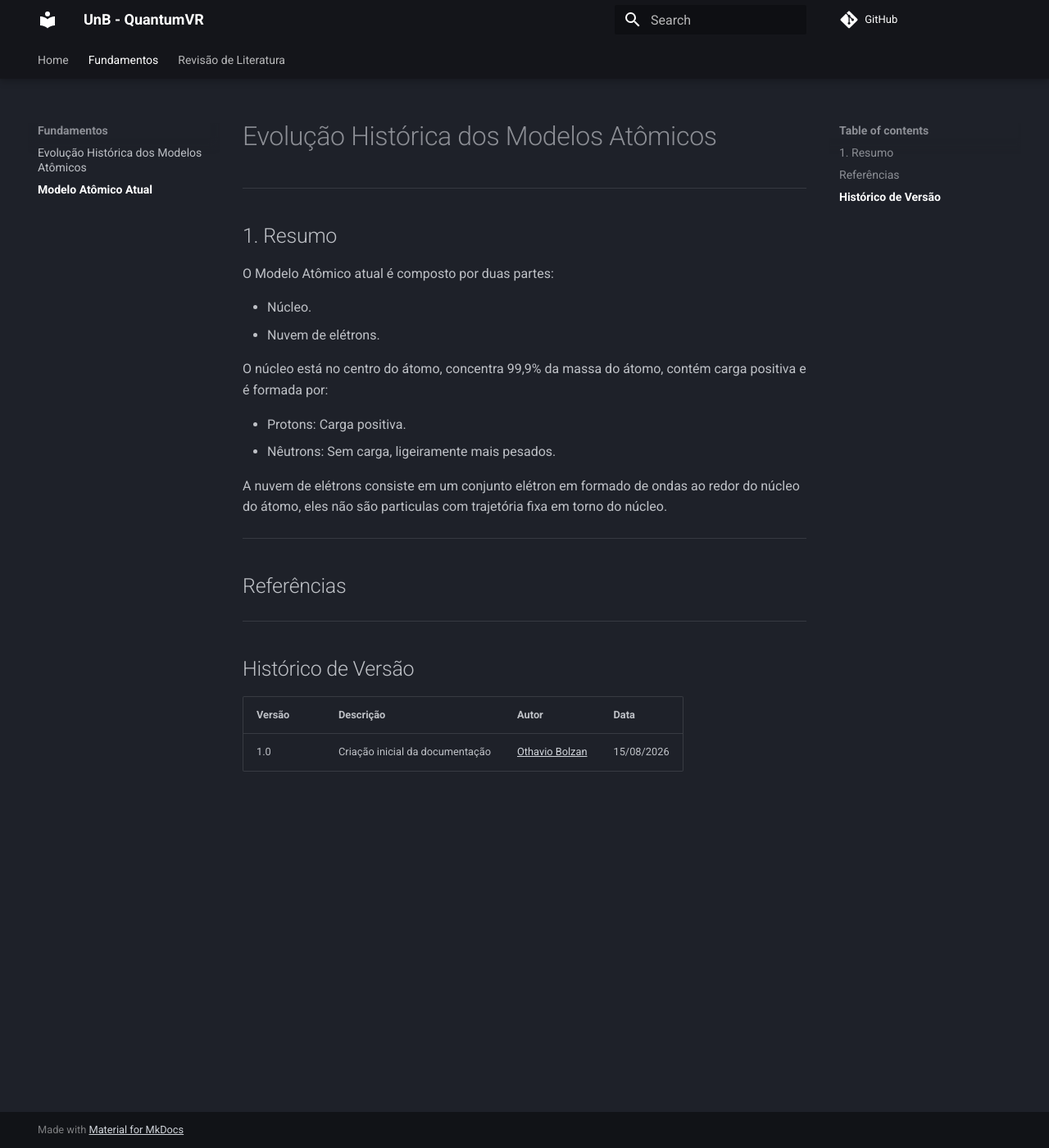
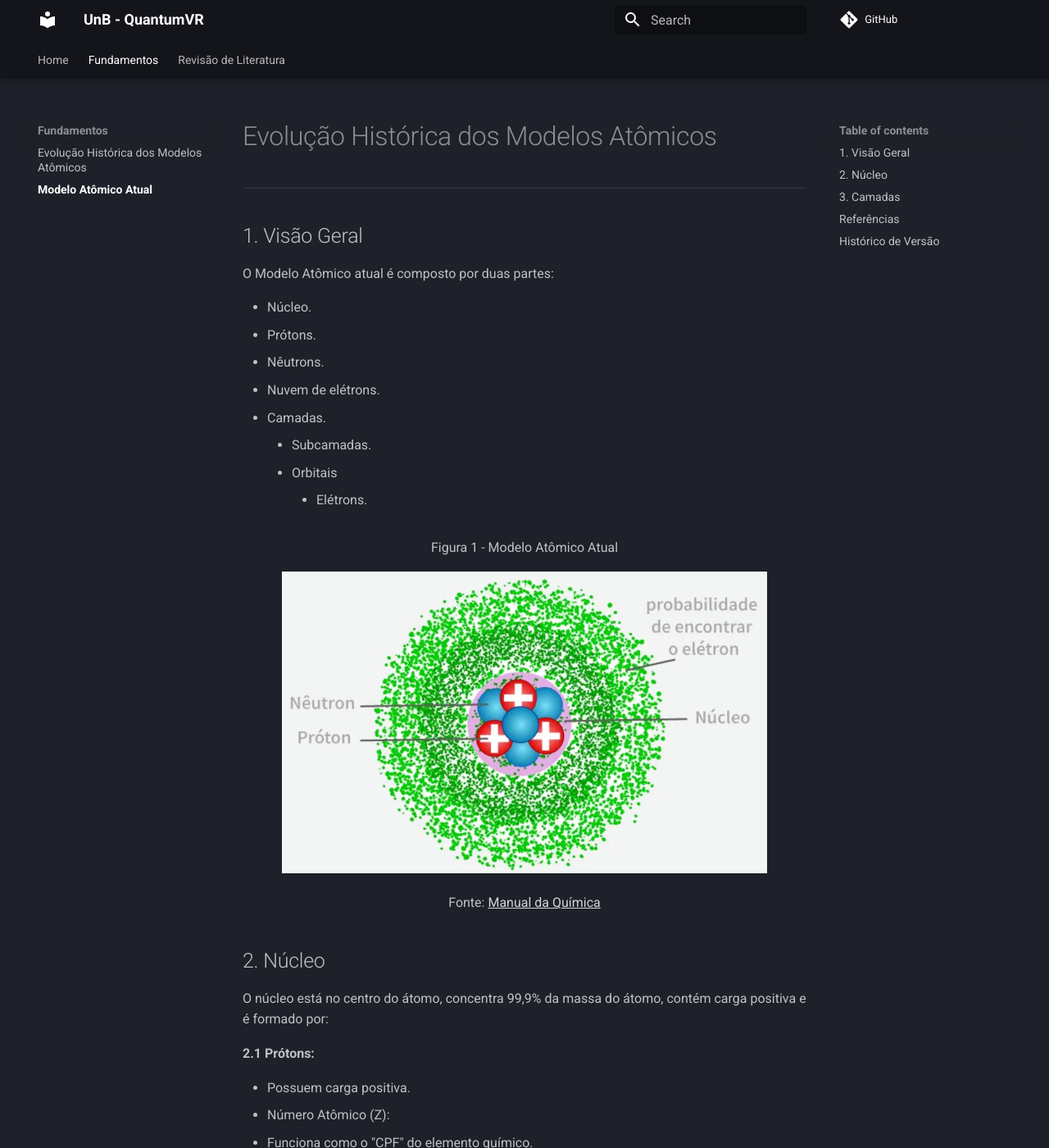
Before and after one commit to bolzanMGB/2026.2-UnB-PIBIC-QuantumVR, an MkDocs documentation site: the page built from docs/01-fundamentos/1.2-modelo-atual.md, in a window 1280 px wide and 1400 px high. Shown: the whole window at 82% size. Built offline with MkDocs 1.6.1 and Material for MkDocs 9.7.7, drawn with Linux system fonts in a browser that asks for light colours; comment, search, counter and statistics services are not loaded; some of the changed text lies outside the part shown.

Commit message:
docs: documentação inicial do modelo atual

```diff
--- a/docs/01-fundamentos/1.2-modelo-atual.md
+++ b/docs/01-fundamentos/1.2-modelo-atual.md
@@ -2,19 +2,48 @@
 
 ---
 
-## 1. Resumo
+## 1. Visão Geral
 
 O Modelo Atômico atual é composto por duas partes:
 
 - Núcleo.
+  - Prótons.
+  - Nêutrons.
 - Nuvem de elétrons.
+  - Camadas.
+    - Subcamadas.
+      - Orbitais
+        - Elétrons.
 
-O núcleo está no centro do átomo, concentra 99,9% da massa do átomo, contém carga positiva e é formada por:
+<p align="center"> Figura 1 - Modelo Atômico Atual </p>
 
-- Protons: Carga positiva.
-- Nêutrons: Sem carga, ligeiramente mais pesados.
+<p align="center">
+  <img src="/assets/images/imagens-modelo-atual/01-recent-atom-model.png" alt="recent atom model image">
+</p>
 
-A nuvem de elétrons consiste em um conjunto elétron em formado de ondas ao redor do núcleo do átomo, eles não são  particulas com trajetória fixa em torno do núcleo.
+<p align="center">Fonte: <a href="https://www.manualdaquimica.com/quimica-geral/modelo-atomico-de-schrodinger.htm"> Manual da Química </a> </p>
+
+## 2. Núcleo
+
+O núcleo está no centro do átomo, concentra 99,9% da massa do átomo, contém carga positiva e é formado por:
+
+**2.1 Prótons:**
+
+- Possuem carga positiva.
+- Número Atômico (Z):
+  - Funciona como o "CPF" do elemento químico.
+  - Todo elemento com 8 prótons será Oxigênio.
+  - Em um átomo neutro, indica a quantidade de elétrons.
+
+**2.2 Nêutrons:**
+
+- Não possuem carga, atuando como um estabilizador do núcleo (impedindo dos prótons se repelirem).
+- Possuem massa um pouquinho maior que os prótons.
+- Seu número pode variar entre átomos do mesmo elemento.
+
+## 3. Camadas
+
+
 
 
 ---
@@ -40,7 +69,7 @@ A nuvem de elétrons consiste em um conjunto elétron em formado de ondas ao red
       <td>1.0</td>
       <td>Criação inicial da documentação </td>
        <td><a href="https://github.com/bolzanMGB">Othavio Bolzan</a></td>
-       <td>15/08/2026</td>
+       <td>15/09/2026</td>
     </tr>
   </tbody>
 </table>
```
Also changed, not shown: docs/01-fundamentos/1.1-historico-modelos.md (+11 -3 lines), docs/assets/images/imagens-modelo-atual/01-recent-atom-model.png (added).
